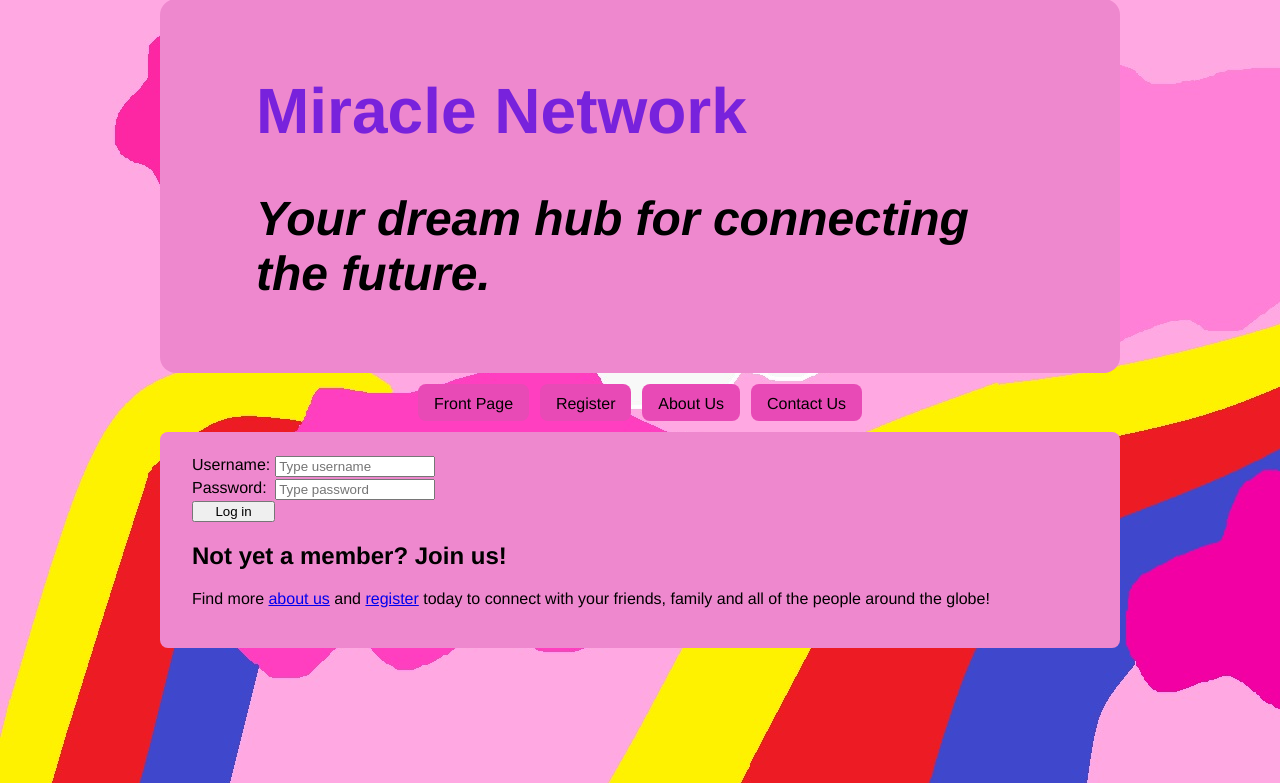
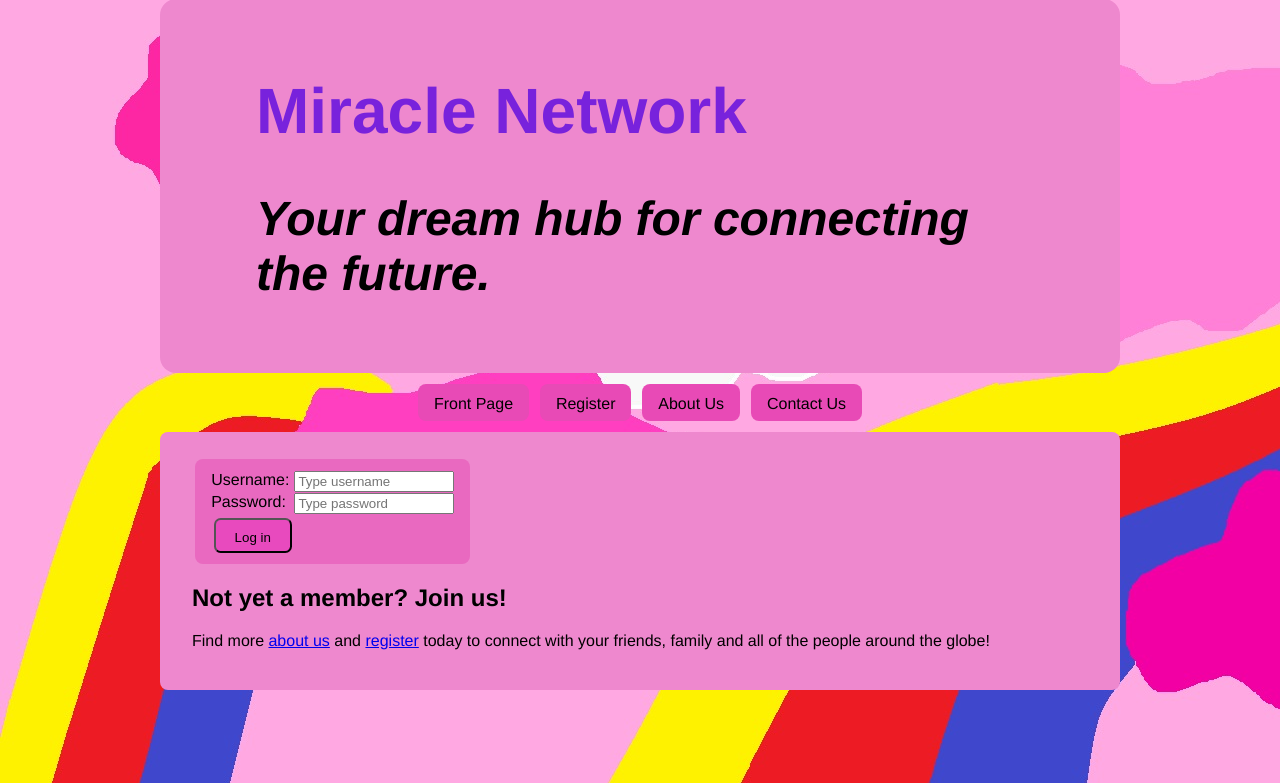
Before and after one commit to Dhkj/Soha, a Flask app: page / in a window 1280 px wide. Shown: the part 17-800 px from the top of the page. Run offline with Flask 3, Linux system fonts and the light colour scheme.

Commit message:
Changed and added background color for login form and login button + hover: added id 'login_button' in index.html and 'form #login_button' and 'form #login_button:hover' in style.css. Updated 'div #login_form' in style.css

```diff
--- a/static/style.css
+++ b/static/style.css
@@ -75,13 +75,6 @@ div #change_profile_form {
     grid-row-gap: .1em;
 }
 
-div #login_form {
-    display: grid;
-    max-width: 15.2em;
-    grid-template-columns: 5.2em 10em;
-    grid-row-gap: .1em;
-}
-
 div #register_form {
     display: grid;
     max-width: 18.5em;
@@ -105,3 +98,27 @@ form #register_button {
 form #register_button:hover {
     background-color: blueviolet;
 }
+
+div #login_form {
+    display: grid;
+    max-width: 15.2em;
+    grid-template-columns: 5.2em 10em;
+    grid-row-gap: .1em;
+    text-align: left;
+    padding: .7em 1em .5em;
+    background: rgb(233, 105, 192);
+    border-radius: .5em;
+    margin: .2em;
+}
+
+form #login_button {
+    display: inline-block;
+    padding: .7em 1em .5em;
+    background: rgb(232, 74, 190);
+    border-radius: .5em;
+    margin: .2em;
+}
+
+form #login_button:hover {
+    background-color: blueviolet;
+}
--- a/templates/index.html
+++ b/templates/index.html
@@ -44,7 +44,7 @@
                 <input type="text" name="username" required placeholder="Type username">
                 <label for="password">Password:</label>
                 <input type="password" name="password" required placeholder="Type password">
-                <input type="submit" value="Log in">
+                <input id="login_button" type="submit" value="Log in">
             </form>
 
             <h2>Not yet a member? Join us!</h2>
```
